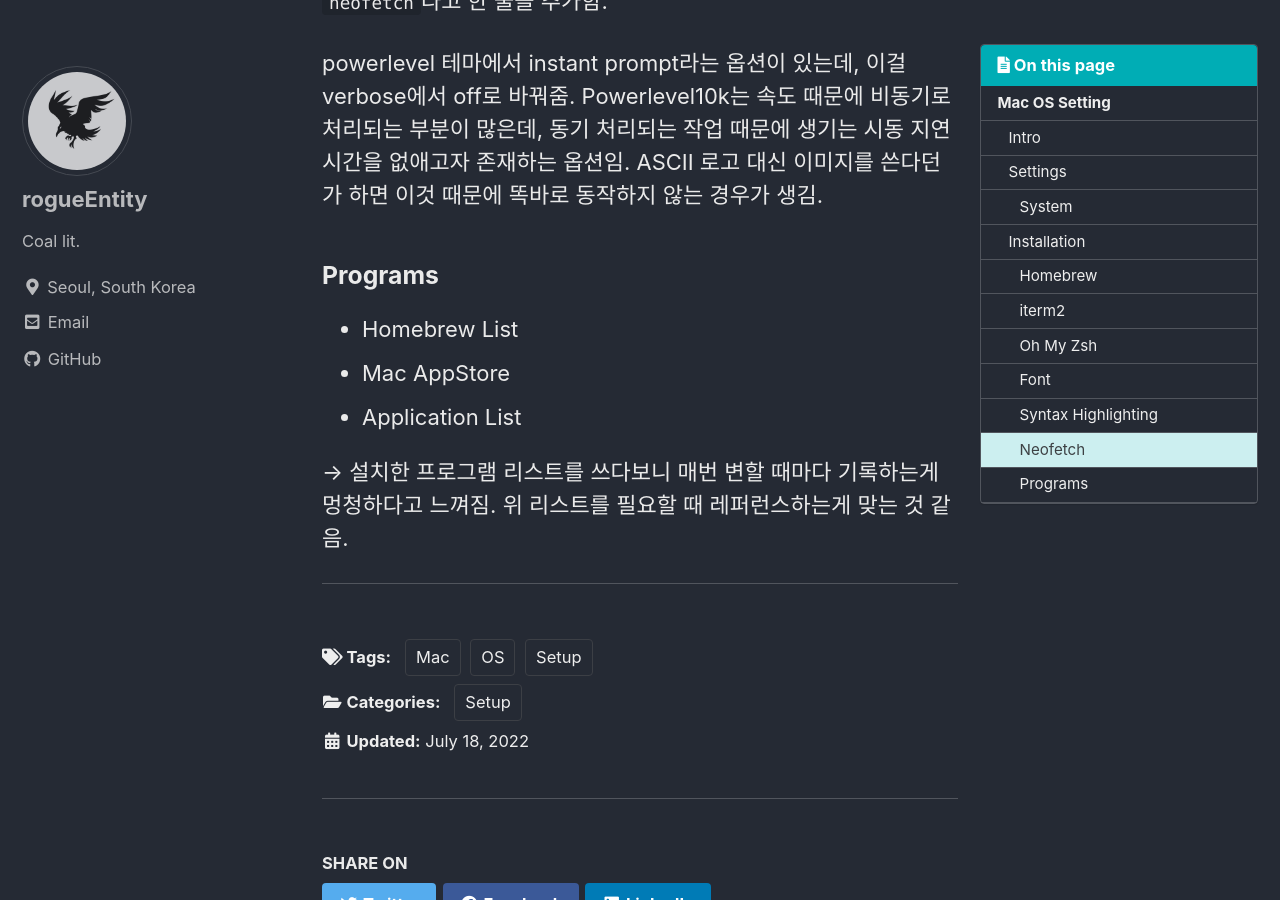
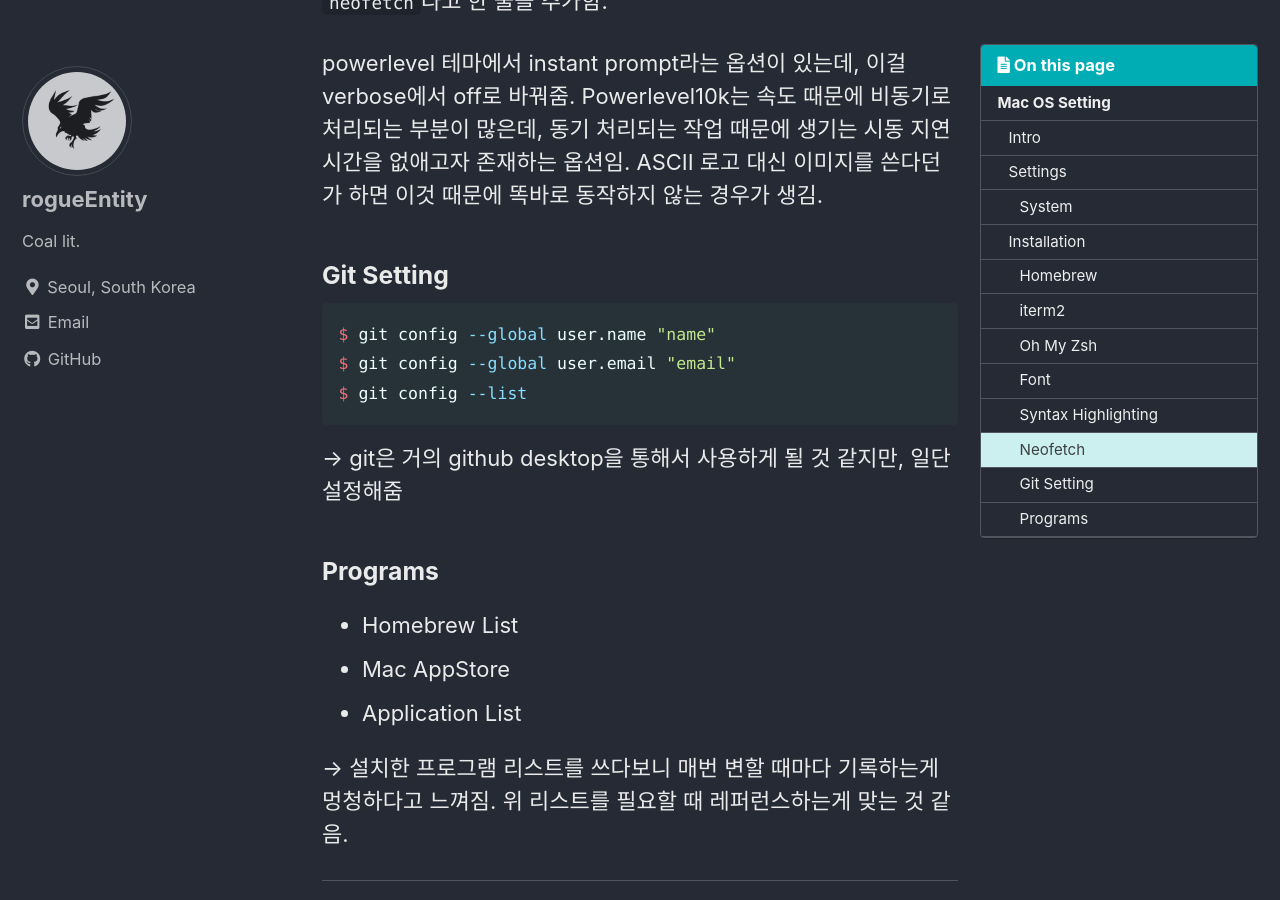
Before and after one commit to rogueEntity/rogueEntity.github.io, a Jekyll site: the page built from _posts/2022-07-14-mac_os_setup.md, in a window 1280 px wide and 900 px high, scrolled down 4855 px. Built offline with Jekyll 4.4.1, drawn with Linux system fonts in a browser that asks for light colours; cached includes are drawn as plain includes.

Commit message:
Update 2022-07-14-mac_os_setup.md

````diff
--- a/_posts/2022-07-14-mac_os_setup.md
+++ b/_posts/2022-07-14-mac_os_setup.md
@@ -151,6 +151,14 @@
 
 powerlevel 테마에서 instant prompt라는 옵션이 있는데, 이걸 verbose에서 off로 바꿔줌. Powerlevel10k는 속도 때문에 비동기로 처리되는 부분이 많은데, 동기 처리되는 작업 때문에 생기는 시동 지연시간을 없애고자 존재하는 옵션임. ASCII 로고 대신 이미지를 쓴다던가 하면 이것 때문에 똑바로 동작하지 않는 경우가 생김.
 
+### Git Setting
+```sh
+$ git config --global user.name "name"
+$ git config --global user.email "email"
+$ git config --list
+```
+→ git은 거의 github desktop을 통해서 사용하게 될 것 같지만, 일단 설정해줌
+
 ### Programs
 - Homebrew List
 - Mac AppStore
````
